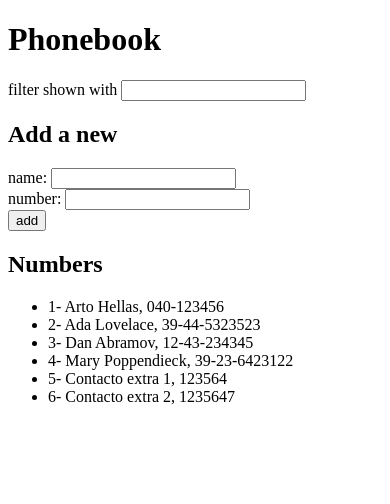
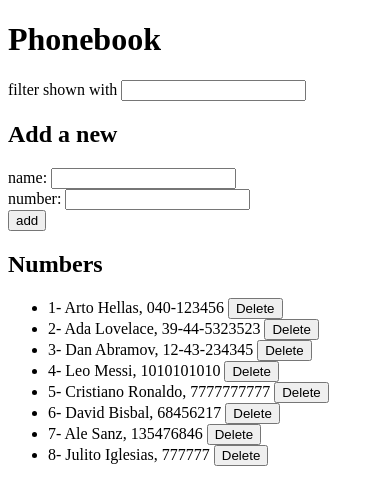
Before and after one commit to noerotgerdev-ai/full-stack-open, a React (Vite) app in the folder part2/phonebook/: page / in a window 390 px wide. Shown: the top 504 px of the page. Built offline with nearby package versions, Linux system fonts and the light colour scheme; data requests are answered from the project's data file.

Commit message:
part2 phonebook 2.14

```diff
--- a/part2/phonebook/db.json
+++ b/part2/phonebook/db.json
@@ -3,32 +3,42 @@
     {
       "name": "Arto Hellas",
       "number": "040-123456",
-      "id": 1
+      "id": "1"
     },
     {
       "name": "Ada Lovelace",
       "number": "39-44-5323523",
-      "id": 2
+      "id": "2"
     },
     {
       "name": "Dan Abramov",
       "number": "12-43-234345",
-      "id": 3
+      "id": "3"
     },
     {
-      "name": "Mary Poppendieck",
-      "number": "39-23-6423122",
-      "id": 4
+      "id": "4",
+      "name": "Leo Messi",
+      "number": "1010101010"
     },
     {
-      "id": 5,
-      "name": "Contacto extra 1",
-      "number": "123564"
+      "id": "5",
+      "name": "Cristiano Ronaldo",
+      "number": "7777777777"
     },
     {
-      "id": 6,
-      "name": "Contacto extra 2",
-      "number": "1235647"
+      "id": "6",
+      "name": "David Bisbal",
+      "number": "68456217"
+    },
+    {
+      "id": 7,
+      "name": "Ale Sanz",
+      "number": "135476846"
+    },
+    {
+      "id": 8,
+      "name": "Julito Iglesias",
+      "number": "777777"
     }
   ]
 }
--- a/part2/phonebook/src/App.jsx
+++ b/part2/phonebook/src/App.jsx
@@ -1,7 +1,7 @@
 import { useState, useEffect } from "react";
-import Filter from "./assets/components/Filter";
-import Persons from "./assets/components/Persons";
-import PersonForm from "./assets/components/PersonForm";
+import Filter from "./components/Filter";
+import Persons from "./components/Persons";
+import PersonForm from "./components/PersonForm";
 import contacts from "./services/contacts";
 
 const App = () => {
@@ -11,7 +11,12 @@ const App = () => {
   const [filter, setFilter] = useState("");
 
   useEffect(() => {
-    contacts.getAll().then((res) => setPersons(res));
+    contacts
+      .getAll()
+      .then((res) => setPersons(res))
+      .catch((error) => {
+        console.log(error);
+      });
   }, []);
 
   const handleNameChange = (event) => {
@@ -27,7 +32,6 @@ const App = () => {
     const addContact = {
       name: newName,
       number: newNumber,
-      id: persons.length + 1,
     };
     if (newName === "") {
       alert(`${newName} is empty`);
@@ -56,6 +60,26 @@ const App = () => {
     setFilter(event.target.value);
   };
 
+  const handleDelete = (id) => {
+    const personDelete = persons.find((item) => item.id === id);
+    if (!personDelete) {
+      alert("The person dont't exists");
+      return;
+    }
+    if (!confirm(`Do you want delete ${personDelete.name}`)) return;
+
+    contacts
+      .deleteOne(id)
+      .then(() => {
+        const newPersons = persons.filter((item) => item.id !== id);
+        setPersons(newPersons);
+        alert(`User ${personDelete.name} was deleted.`);
+      })
+      .catch((error) => {
+        console.log(error);
+      });
+  };
+
   return (
     <div>
       <h1>Phonebook</h1>
@@ -74,7 +98,7 @@ const App = () => {
 
       <h2>Numbers</h2>
 
-      <Persons filter={filter} persons={persons} />
+      <Persons filter={filter} persons={persons} handleDelete={handleDelete} />
     </div>
   );
 };
--- a/part2/phonebook/src/assets/components/Persons.jsx
+++ /dev/null
@@ -1,24 +0,0 @@
-const Persons = ({filter, persons}) => {
-
-      const filtered = filter
-    ? persons
-        .filter((person) =>
-          person.name.toLocaleLowerCase().includes(filter.toLocaleLowerCase())
-        )
-        .map((item) => (
-          <li key={item.id}>
-            {item.id}- {item.name}, {item.number}
-          </li>
-        ))
-    : persons.map((item) => (
-        <li key={item.id}>
-          {item.id}- {item.name}, {item.number}
-        </li>
-      ));
-
-    return (
-        <ul>{filtered}</ul>
-    )
-}
-
-export default Persons
--- /dev/null
+++ b/part2/phonebook/src/components/Person.jsx
@@ -0,0 +1,9 @@
+const Person = ({item, index, handleDelete}) => {
+  return (
+    <li>
+      {index +1}- {item.name}, {item.number} <button onClick={() => handleDelete(item.id)}>Delete</button>
+    </li>
+  );
+};
+
+export default Person
--- /dev/null
+++ b/part2/phonebook/src/components/Persons.jsx
@@ -0,0 +1,15 @@
+import Person from "./Person";
+
+const Persons = ({ filter, persons, handleDelete }) => {
+  const filtered = filter
+    ? persons
+        .filter((person) =>
+          person.name.toLocaleLowerCase().includes(filter.toLocaleLowerCase())
+        )
+        .map((item, i) => <Person key={item.id} item={item} index={i} handleDelete={handleDelete} />)
+    : persons.map((item, i) => <Person key={item.id} item={item} index={i} handleDelete={handleDelete} />);
+
+  return <ul>{filtered}</ul>;
+};
+
+export default Persons;
--- a/part2/phonebook/src/services/contacts.js
+++ b/part2/phonebook/src/services/contacts.js
@@ -16,8 +16,14 @@ const update = (id, newObject) => {
   return request.then((res) => res.data);
 };
 
+const deleteOne = (id) => {
+    const request = axios.delete(`${URL}/${id}`)
+    return request.then(res => res)
+}
+
 export default {
   getAll,
   create,
   update,
+  deleteOne
 };
```
Also changed, not shown: part2/phonebook/src/components/Filter.jsx (renamed from part2/phonebook/src/assets/components/Filter.jsx), part2/phonebook/src/components/PersonForm.jsx (renamed from part2/phonebook/src/assets/components/PersonForm.jsx).
